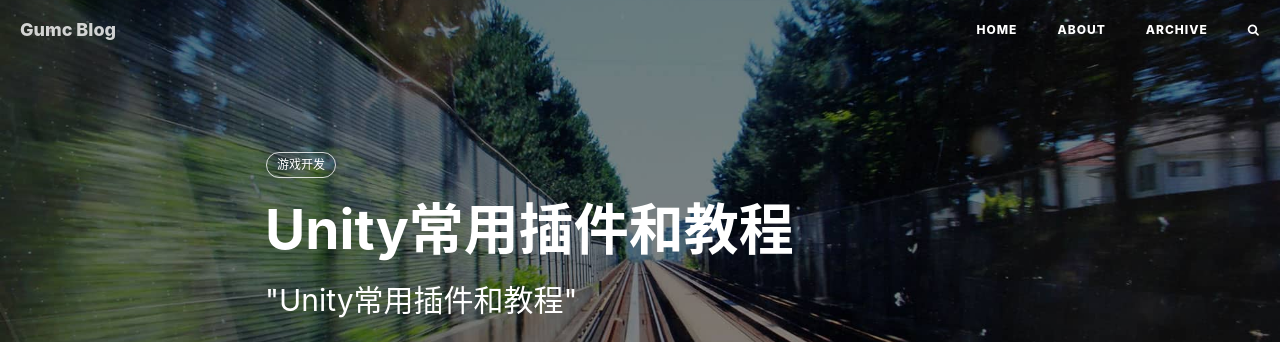
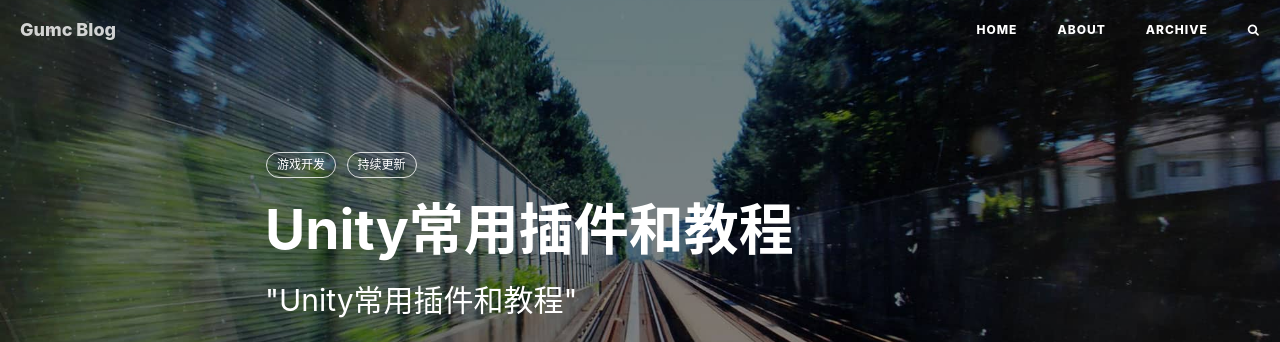
Before and after one commit to gumcstronger/gumcstronger.github.io, a Jekyll site: the page built from _posts/2024/2024-05-14-unity-plugins.md, in a window 1280 px wide and 900 px high. Shown: the top 342 px of the window. Built offline with Jekyll 4.4.1, drawn with Linux system fonts in a browser that asks for light colours; comment, search, counter and statistics services are not loaded.

Commit message:
Update 2024-05-14-unity-plugins.md

```diff
--- a/_posts/2024/2024-05-14-unity-plugins.md
+++ b/_posts/2024/2024-05-14-unity-plugins.md
@@ -8,6 +8,7 @@
 catalog: true
 tags:
     - 游戏开发
+    - 持续更新
 ---
 ## 插件
 
```
